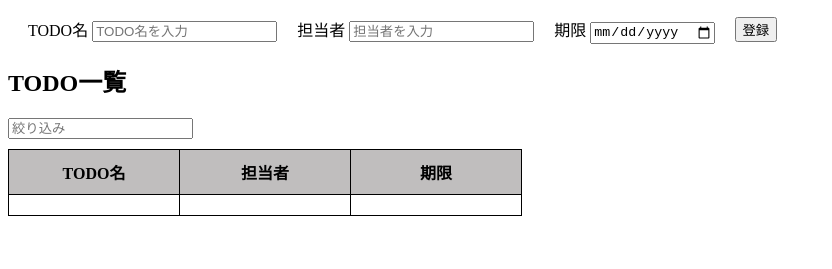
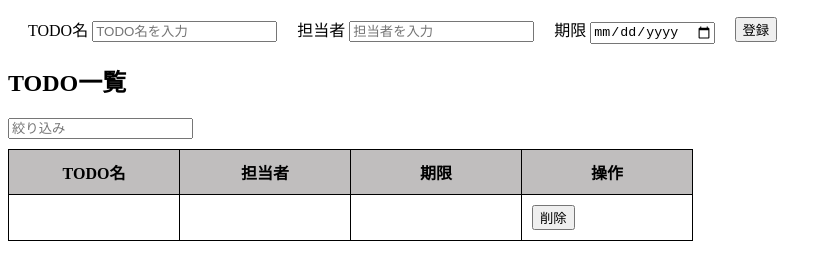
Before and after one commit to mayu0130/js-practice, a plain HTML site: page todo.html in a window 1280 px wide. Both pictures are taken after a click on the button "登録". Shown: the part 113-382 px from the top of the page, without its empty margins (0-832 px from the left). Drawn offline with Linux system fonts and the light colour scheme.

Commit message:
todo.html/todo.js(TODOアプリの実装②-各TODOに削除ボタンを追加)

```diff
--- a/js/todo.js
+++ b/js/todo.js
@@ -10,8 +10,9 @@ const registerNewTodo = () => {
   const newPerson = document.getElementById("new-person");
   const newDeadline = document.getElementById("new-deadline");
 
-  //新しいTODOをオブジェクト { todoName, person, deadline } として作成し、todoList 配列に追加。
+//新しいTODOをオブジェクト { todoName, person, deadline } として作成し、todoList 配列に追加。
   todoList.push({
+    id: Date.now(),
     todoName: newTodoName.value,
     person: newPerson.value,
     deadline: newDeadline.value,
@@ -25,6 +26,11 @@ const removeTodoListElem = () => {
   while(tbodyElem.firstChild){
     tbodyElem.firstChild.remove();
   };
+};
+
+//引数にIDを受け取り、todoListの中から該当するtodoを削除する
+const removeTodoById = (id) => {
+  todoList = todoList.filter((todo) => todo.id !== id);
 };
 
 //TODO一覧を表示する関数
@@ -46,11 +52,26 @@ const appendTodoListElem = () => {
     const deadlineTdElem = document.createElement("td");
     deadlineTdElem.textContent = todo.deadline;
 
+    //削除button要素を生成
+    const removeButtonElem = document.createElement("button");
+    removeButtonElem.textContent = "削除";
+    //削除ボタンがクリックされたときに該当のTODOを削除する
+    removeButtonElem.addEventListener("click", () => {
+
+      removeTodoById(todo.id);
+      appendTodoListElem();
+    });
+
+    //削除ボタンを表示するためのtd要素を生成
+    const buttonTdElem = document.createElement("td");
+    buttonTdElem.appendChild(removeButtonElem);
+
     //tr要素を作成し、td要素を挿入
     const trElem = document.createElement("tr");
     trElem.appendChild(todoNameTdElem);
     trElem.appendChild(personTdElem);
     trElem.appendChild(deadlineTdElem);
+    trElem.appendChild(buttonTdElem);
 
 
     //tbody要素の中に、tr要素を挿入する
--- a/todo.html
+++ b/todo.html
@@ -40,6 +40,7 @@ TODOアプリの仕様
           <th>TODO名</th>
           <th>担当者</th>
           <th>期限</th>
+          <th>操作</th>
         </tr>
       </thead>
       <tbody id="todo-list">
```
